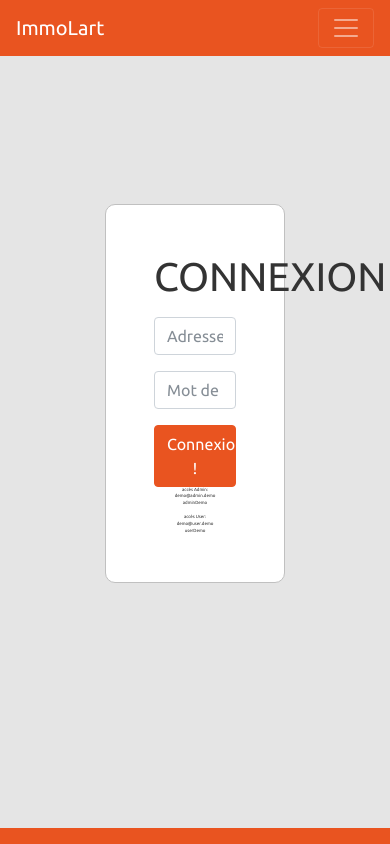
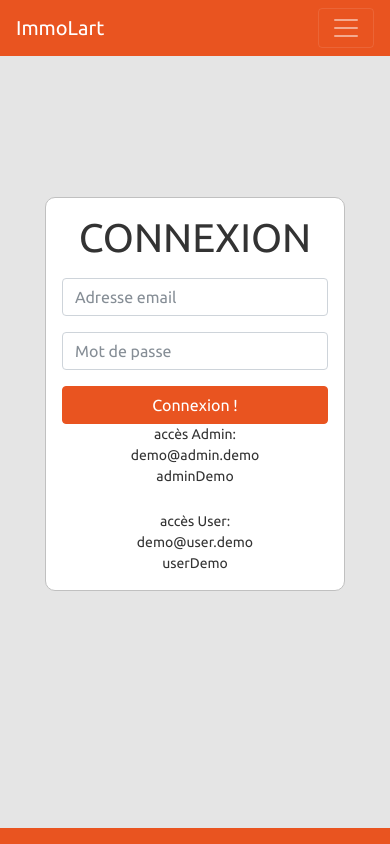
Before and after one commit to BobGizzmo/challengesymfony4, a Symfony app: template templates/security/index.html.twig in a window 390 px wide. Run offline with Twig, Linux system fonts and the light colour scheme; the template is opened without the code that fills it, so the values that code supplies are empty; some libraries are stand-ins or nearby versions.

Commit message:
maj responsive

```diff
--- a/templates/defaultAdmin.html.twig
+++ b/templates/defaultAdmin.html.twig
@@ -9,6 +9,11 @@
             body {
                 min-height: 100vh;
             }
+            @media (max-width: 768px) {
+                body{
+                    font-size: 1em;
+                }
+             }
         </style>
         {% block stylesheets %}{% endblock %}
     </head>
--- a/templates/defaultLogin.html.twig
+++ b/templates/defaultLogin.html.twig
@@ -11,6 +11,11 @@
                 background-color: rgba(0,0,0,0.1);
                 font-size: 1.3vw;
             }
+            @media (max-width: 768px) {
+                body{
+                    font-size: 1em;
+                }
+             }
         </style>
         {% block stylesheets %}{% endblock %}
     </head>
@@ -69,6 +74,11 @@
                 </div>
             </nav>
         </footer>
+        <script
+            src="https://code.jquery.com/jquery-3.4.1.min.js"
+            integrity="sha256-CSXorXvZcTkaix6Yvo6HppcZGetbYMGWSFlBw8HfCJo="
+            crossorigin="anonymous"></script>
+            <script src="https://stackpath.bootstrapcdn.com/bootstrap/4.3.1/js/bootstrap.min.js" integrity="sha384-JjSmVgyd0p3pXB1rRibZUAYoIIy6OrQ6VrjIEaFf/nJGzIxFDsf4x0xIM+B07jRM" crossorigin="anonymous"></script>
         {% block javascripts %}{% endblock %}
     </body>
 </html>
--- a/templates/security/index.html.twig
+++ b/templates/security/index.html.twig
@@ -10,8 +10,8 @@
     </style>
  {% endblock %}
 {% block body %}
-<section class="container d-flex align-items-center justify-content-center" style="height: 80vh;">
-    <form action="{{ path('security_login') }}" method="POST" class="d-flex flex-column p-5 w-50 bg-white">
+<section class="container d-flex align-items-center justify-content-center row" style="height: 80vh;">
+    <form action="{{ path('security_login') }}" method="POST" class="d-flex flex-column p-sm-5 p-3 col-10 offset-1 col-sm-6 offset-sm-3 bg-white">
         <h1 class="text-center">CONNEXION</h1>
         <input class="mb-2 mt-2 form-control" type="text" placeholder="Adresse email" name="_username"  required />
         <input class="mb-2 mt-2 form-control" type="password" placeholder="Mot de passe" name="_password" required />
```
Also changed, not shown: templates/base.html.twig (+15 -0 lines).
